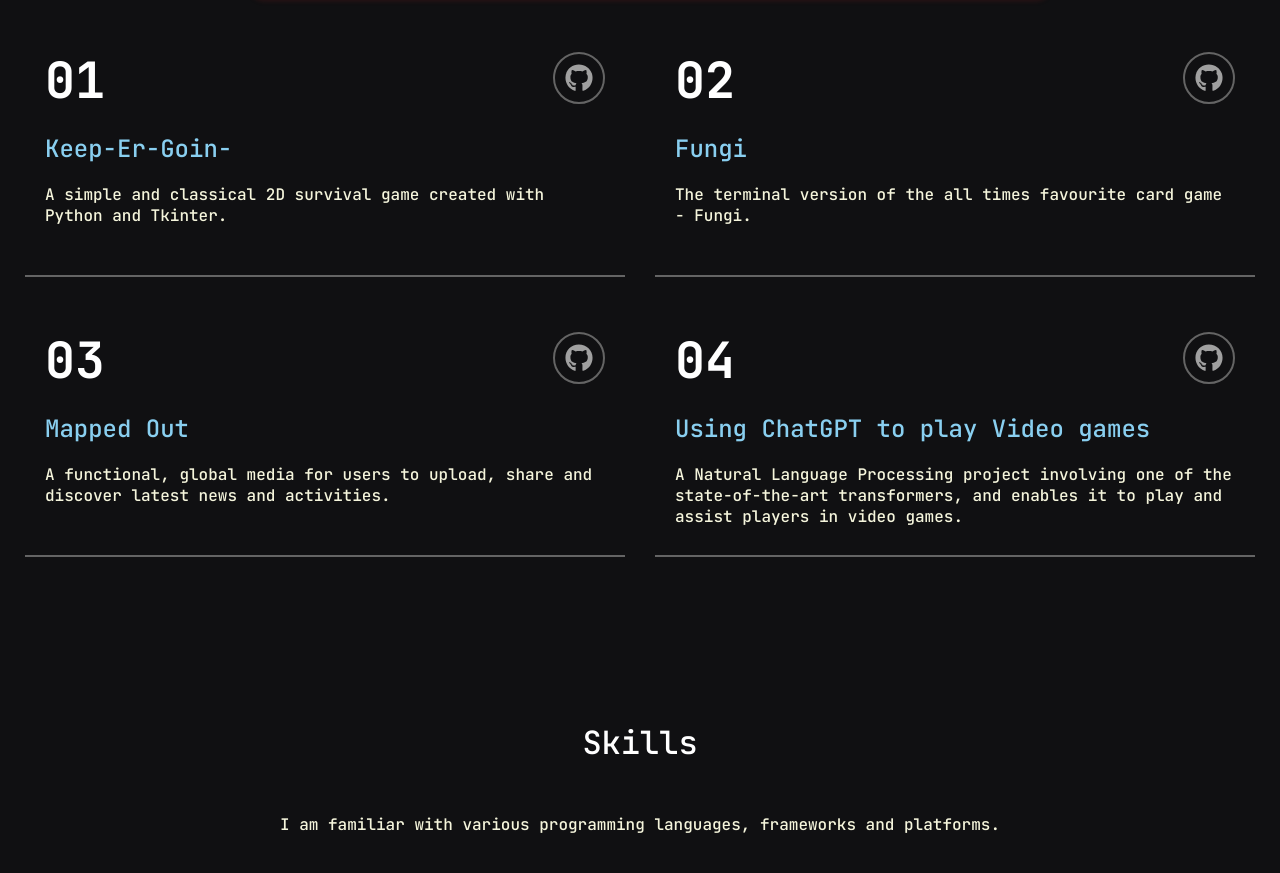
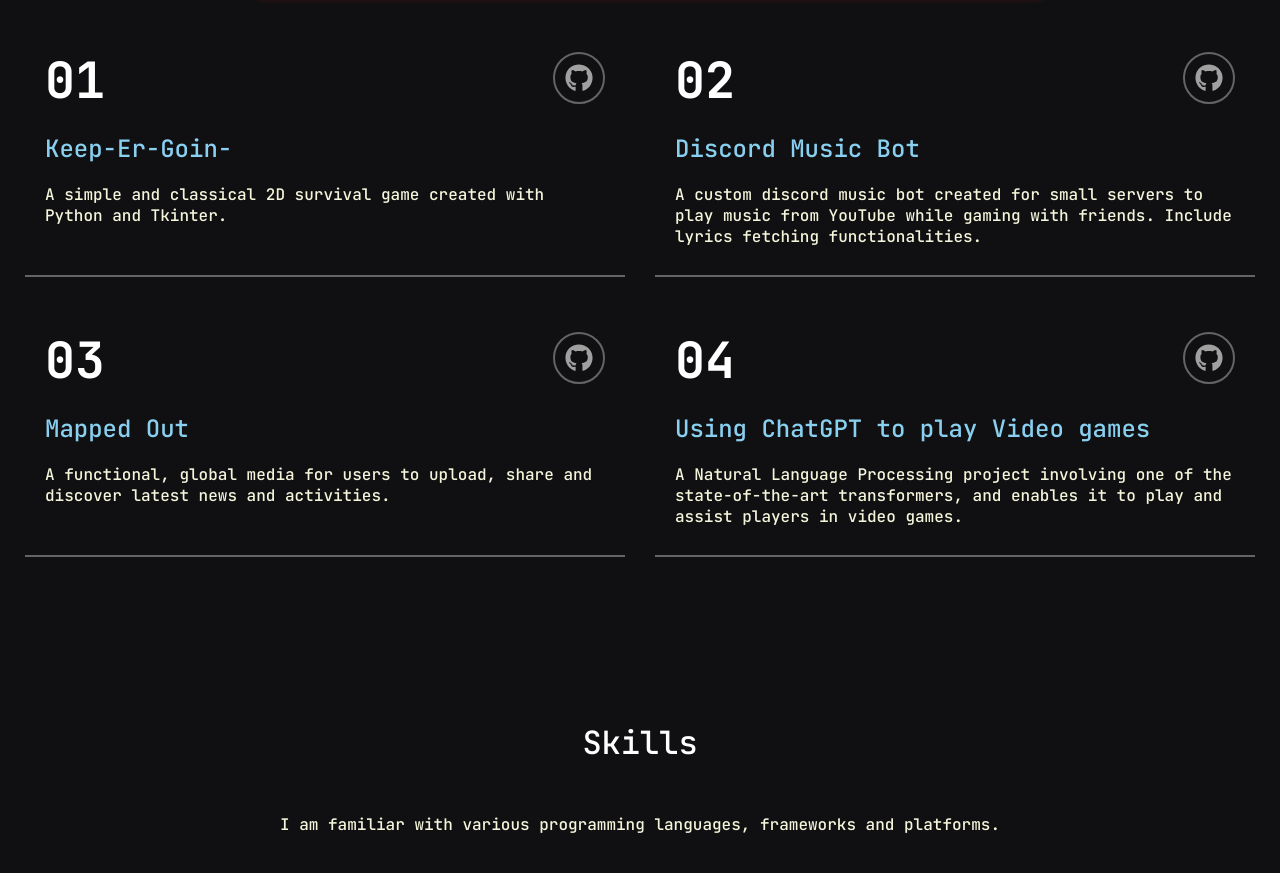
Before and after one commit to InstinctM/portfolio, a React (Vite) app: page / in a window 1280 px wide. Shown: the part 1960-2833 px from the top of the page. Built offline with nearby package versions, Linux system fonts and the light colour scheme; a web font is replaced by a local one.

Commit message:
Change new project

```diff
--- a/src/components/Projects.tsx
+++ b/src/components/Projects.tsx
@@ -17,9 +17,9 @@ const projects: Project[] = [
   },
   {
     num: "02",
-    title: "Fungi",
-    description: "The terminal version of the all times favourite card game - Fungi.",
-    url: "https://github.com/InstinctM/Fungi"
+    title: "Discord Music Bot",
+    description: "A custom discord music bot created for small servers to play music from YouTube while gaming with friends. Include lyrics fetching functionalities.",
+    url: "https://github.com/InstinctM/discord_musicBot"
   },
   {
     num: "03",
@@ -44,7 +44,7 @@ const Projects = () => {
         {projects.map((project, index) => (
           <div key={index} className="project">
             <span className="project-num">{project.num}</span>
-            <button className="project-button" role="link" onClick={() => window.open(project.url, "_blank", "noreferrer")}><FaGithub/></button>
+            <button className="project-button" role="link" onClick={() => window.open(project.url, "_blank", "noreferrer")}><FaGithub /></button>
             <h2 className="project-title">{project.title}</h2>
             <p className="project-description">{project.description}</p>
           </div>
```
